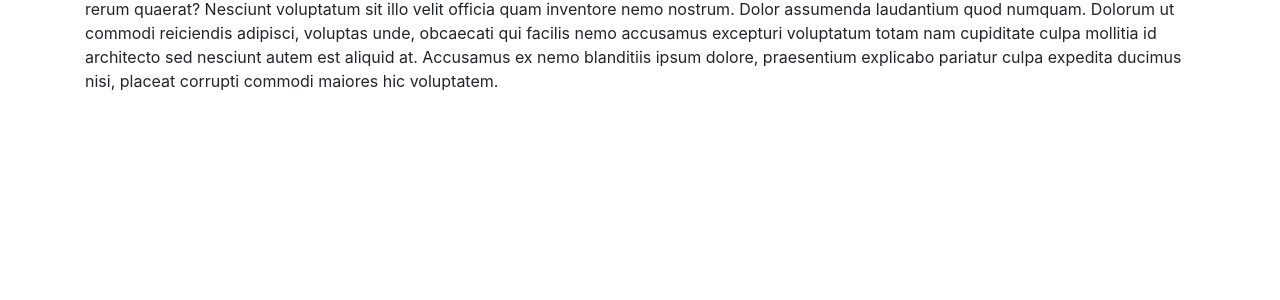
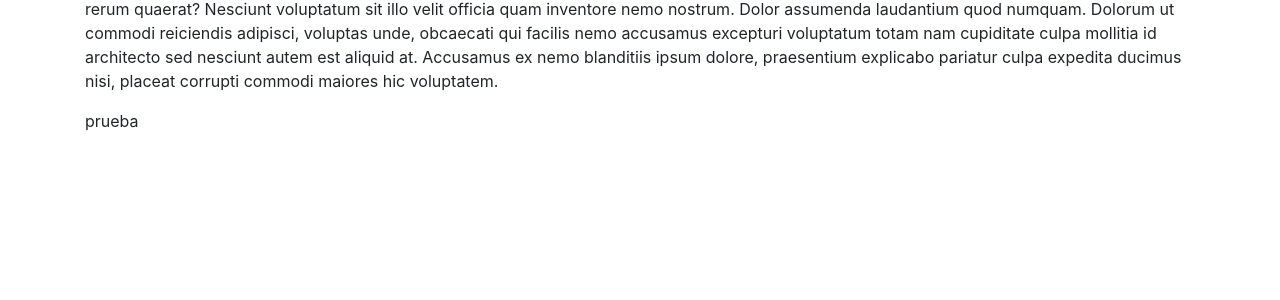
Before and after one commit to naamikaze/codice, a PHP site: page / in a window 1280 px wide. Shown: the part 201-501 px from the top of the page. Run offline with PHP 8.4, Linux system fonts and the light colour scheme; some libraries are stand-ins or nearby versions.

Commit message:
Update index.php

```diff
--- a/index.php
+++ b/index.php
@@ -17,6 +17,7 @@
         </header>
         <h1>Titulo 1</h1>
         <p>Lorem ipsum dolor sit amet consectetur adipisicing elit. Modi tempora deleniti nobis aperiam veniam magnam, quisquam explicabo libero ipsum sit temporibus error assumenda cupiditate. Porro, veritatis reprehenderit. Asperiores quis voluptates eaque similique odit saepe quas adipisci animi rerum quaerat? Nesciunt voluptatum sit illo velit officia quam inventore nemo nostrum. Dolor assumenda laudantium quod numquam. Dolorum ut commodi reiciendis adipisci, voluptas unde, obcaecati qui facilis nemo accusamus excepturi voluptatum totam nam cupiditate culpa mollitia id architecto sed nesciunt autem est aliquid at. Accusamus ex nemo blanditiis ipsum dolore, praesentium explicabo pariatur culpa expedita ducimus nisi, placeat corrupti commodi maiores hic voluptatem.</p>
+        <p>prueba</p>
     </div>
 </body>
 </html>
```
